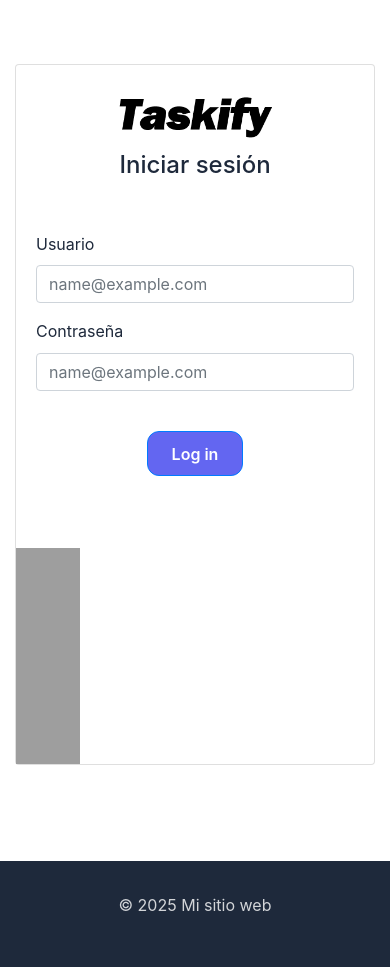
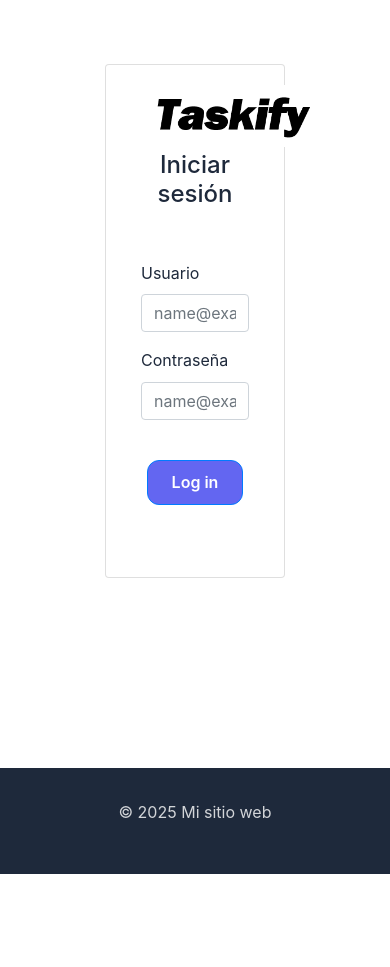
Before and after one commit to Taskify-udl/taskify-web, a Django app: page /login/ in a window 390 px wide. Shown: the part 77-1044 px from the top of the page. After the commit the page ends 951 px from the top, so only its background shows below. Run offline with Django 5.2, Linux system fonts and the light colour scheme; grey boxes are pictures that could not be loaded.

Commit message:
center login

```diff
--- a/taskify_app/templates/registration/login.html
+++ b/taskify_app/templates/registration/login.html
@@ -6,11 +6,11 @@
 <section class="h-100 gradient-form">
     <div class="container py-5 h-100">
         <div class="row d-flex justify-content-center align-items-center h-100">
-            <div class="col-xl-10">
-                <div class="card rounded-3 text-black">
-                    <div class="row g-0">
-                        <div class="col-lg-6">
-                            <div class="card-body p-md-5 mx-md-4">
+            <div class="col-xl-10 row ">
+                <div class=" col-6 card rounded-3 text-black mx-auto">
+                    <div class=" g-0">
+                        <div class="">
+                            <div class="card-body p-md-5 mx-auto">
                                 <div class="text-center">
                                     <img src="{% static 'images/logo.png' %}" style="width: 185px;" alt="logo">
                                     <h4 class="mt-1 mb-5 pb-1">Iniciar sesión</h4>
@@ -55,15 +55,6 @@
                                 </form>
                             </div>
                         </div>
-                        <div class="col-lg-6 d-flex align-items-center d-none d-lg-block">
-                            <div class="text-white px-3 py-4 p-md-5 h-100"
-                                 style="background-image: url({% static 'img/login-img.jpg'%});background-repeat: no-repeat;background-size: cover;">
-                                <div class="px-3 mt-5 py-5 mx-md-4 h-100 align-middle">
-                                    <h4 class="mb-4 fw-bolder"></h4>
-                                    <p class="small mb-0 fw-bolder"></p>
-                                </div>
-                            </div>
-                        </div>
                     </div>
                 </div>
             </div>
```
